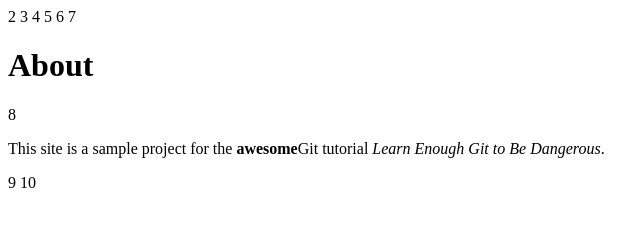
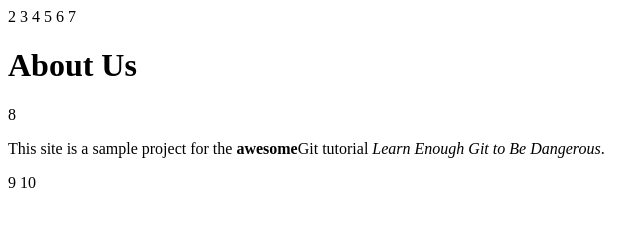
Before and after one commit to jasmine-tokudome/website, a plain HTML site: page about.html in a window 1280 px wide. Shown: the full height of the page, 0-640 px from the left. Drawn offline with Linux system fonts and the light colour scheme.

Commit message:
change page heading

```diff
--- a/about.html
+++ b/about.html
@@ -4,7 +4,7 @@
  4     <title>About Us</title>
  5   </head>
  6   <body>
- 7     <h1>About</h1>
+ 7     <h1>About Us</h1>
  8     <p>
        This site is a sample project for the  <strong>awesome</strong>Git tutorial<a href="https://www.learnenough.com/git-tutorial"></a> <em>Learn Enough Git to Be Dangerous</em>.</p>
  9   </body>
```
